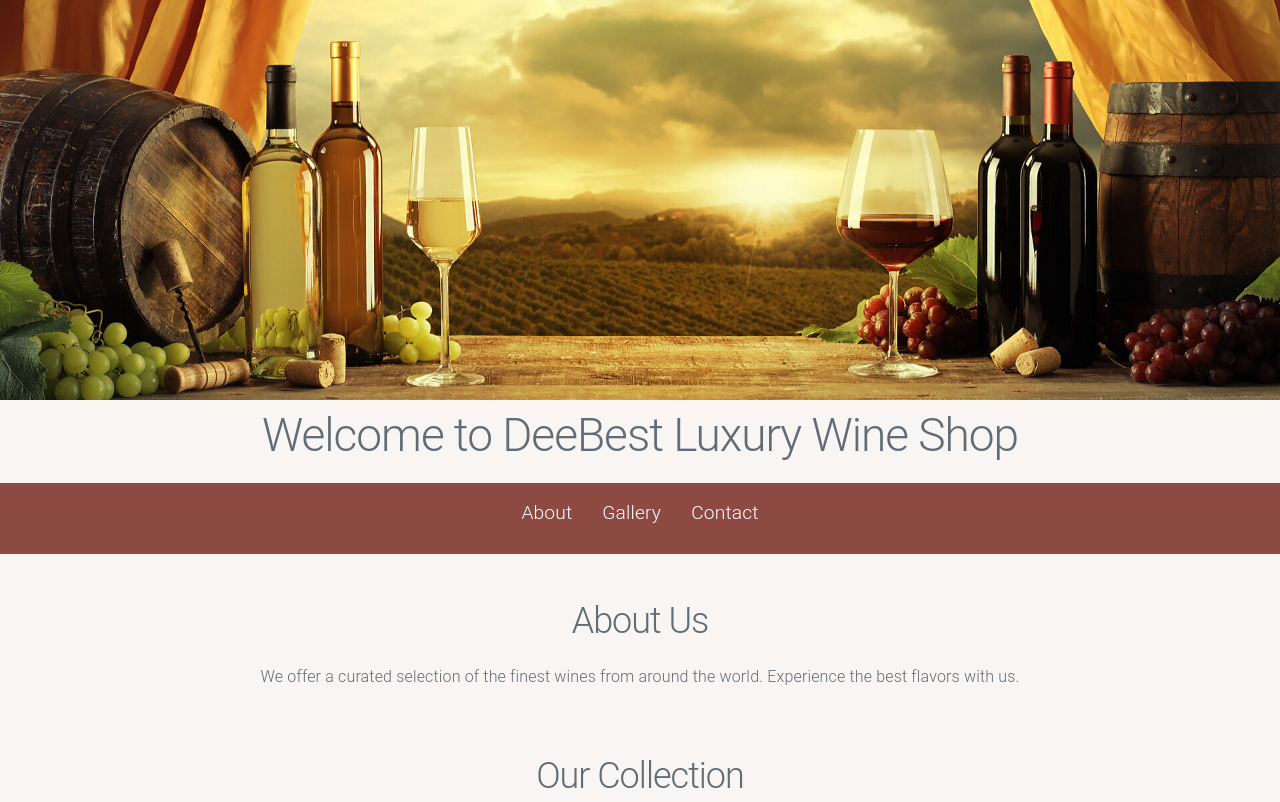
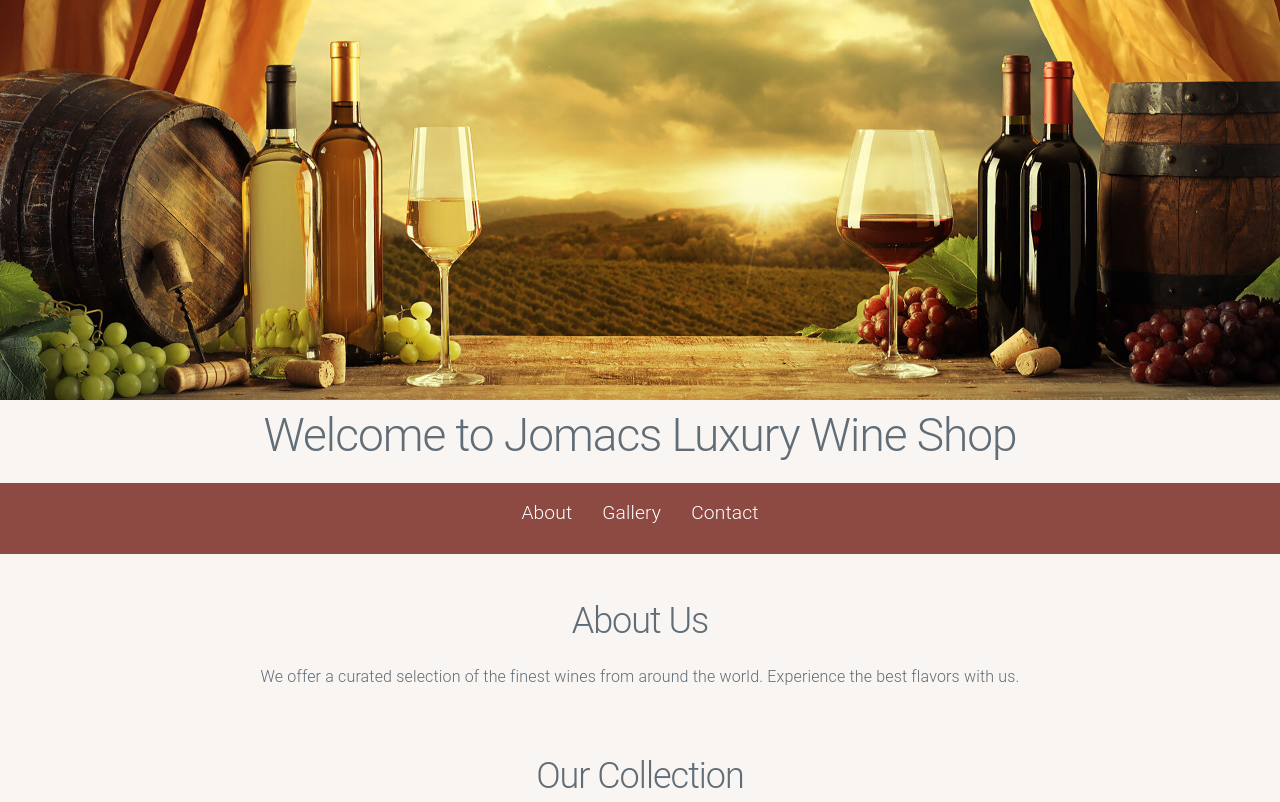
Before and after one commit to Getdzidon/github-actions-2025, a plain HTML site: page index.html in a window 1280 px wide. Shown: the top 802 px of the page. Drawn offline with nearby package versions, Linux system fonts and the light colour scheme.

```diff
--- a/index.html
+++ b/index.html
@@ -3,7 +3,7 @@
 <head>
     <meta charset="UTF-8">
     <meta name="viewport" content="width=device-width, initial-scale=1.0">
-    <title>DeeBest Luxury Wine Shop</title>
+    <title>Jomacs Luxury Wine Shop</title>
     <link rel="stylesheet" href="./css/style.css">
     <link rel="stylesheet" href="https://cdnjs.cloudflare.com/ajax/libs/milligram/1.4.1/milligram.css">
     <script defer src="./js/script.js"></script>
@@ -11,7 +11,7 @@
 <body>
     <header>
         <img src="images/banner.jpg" alt="Wine Shop Banner">
-        <h1>Welcome to DeeBest Luxury Wine Shop</h1>
+        <h1>Welcome to Jomacs Luxury Wine Shop</h1>
     </header>
     <nav>
         <ul>
```
Also changed, not shown: README.md (added).
